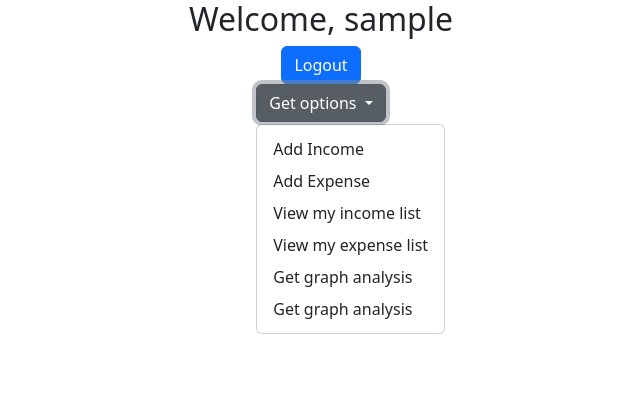
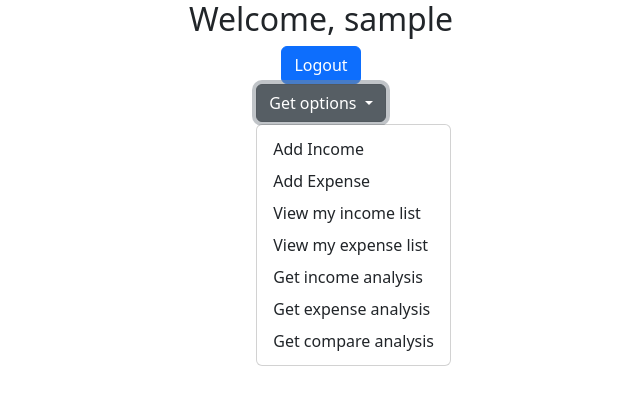
Before and after one commit to nikelyandjelo/Data_Project, a Django app: page /home/ in a window 1280 px wide, after a click on "Get options". Shown: the top 405 px of the page, without its empty margins (319-959 px from the left). Run offline with Django 4.2, Linux system fonts and the light colour scheme; the visitor is signed in with stand-in values (Sample User, id 1); some libraries are stand-ins or nearby versions.

Commit message:
added compare func&convert_set_to_csv

```diff
--- a/dataProject/myproject/main_page/templates/home.html
+++ b/dataProject/myproject/main_page/templates/home.html
@@ -13,8 +13,9 @@
     <li><a class = "dropdown-item" href="{% url 'add_expense' %}">Add Expense</a></li>
     <li><a class = "dropdown-item" href="{% url 'income_list' %}">View my income list</a></li>
     <li><a class = "dropdown-item" href="{% url 'expense_list' %}">View my expense list</a></li>
-    <li><a class = "dropdown-item" href="{% url 'graph_income' %}">Get graph analysis</a></li>
-    <li><a class = "dropdown-item" href="{% url 'graph_expense' %}">Get graph analysis</a></li>
+    <li><a class = "dropdown-item" href="{% url 'graph_income' %}">Get income analysis</a></li>
+    <li><a class = "dropdown-item" href="{% url 'graph_expense' %}">Get expense analysis</a></li>
+    <li><a class = "dropdown-item" href="{% url 'compare' %}">Get compare analysis</a></li>
   </ul>
 </div>
 </div>
--- a/dataProject/myproject/main_page/urls.py
+++ b/dataProject/myproject/main_page/urls.py
@@ -16,5 +16,6 @@ urlpatterns = [
     path('logout/', auth_views.LogoutView.as_view(), name='logout'),
     path('graph_income/', views.graph_income, name='graph_income'),
     path('graph_expense/', views.graph_expense, name='graph_expense'),
+    path('compare/', views.compare_income_expense, name='compare'),
 ]
 urlpatterns += static(settings.STATIC_URL, document_root=settings.STATIC_ROOT)
--- a/dataProject/myproject/main_page/views.py
+++ b/dataProject/myproject/main_page/views.py
@@ -1,10 +1,11 @@
 from django.shortcuts import render, redirect
-from .graph import plot_histogram, line_graph, pie_chart, chart_bar
+from .graph import plot_histogram, line_graph, pie_chart, chart_bar, compare
 from .models import Income, Expense, Category
 from .forms import IncomeForm, ExpenseForm, process_category
 from django.contrib.auth.decorators import login_required
 import matplotlib.pyplot as plt
 import pandas as pd
+from io import StringIO
 import csv
 import os
 
@@ -23,6 +24,16 @@ def convert_to_csv(data, fieldnames):
             })
 
     return filename
+
+def convert_set_to_csv(queryset, fieldnames):
+    output = StringIO()
+    writer = csv.DictWriter(output, fieldnames=fieldnames)
+    writer.writeheader()
+    for obj in queryset:
+        row = {field: getattr(obj, field) for field in fieldnames}
+        writer.writerow(row)
+    return output.getvalue()
+
 
 @login_required
 def graph_income(request):
@@ -120,6 +131,33 @@ def graph_expense(request):
     return render(request, 'graph_expense.html', context)
 
 @login_required
+def compare_income_expense(request):
+    incomes = Income.objects.filter(user=request.user)
+    fieldnames = ['date', 'amount', 'currency', 'category_id']
+    csv_data1 = convert_set_to_csv(incomes, fieldnames)
+
+    expenses = Expense.objects.filter(user=request.user)
+    fieldnames = ['date', 'amount', 'currency', 'payment_method','category_id']
+    csv_data2 = convert_set_to_csv(expenses, fieldnames)
+
+    df1 = pd.read_csv(StringIO(csv_data1))
+    df2 = pd.read_csv(StringIO(csv_data2))
+    income_sum = df1['amount'].sum()
+    expense_sum = df2['amount'].sum()
+    print(income_sum)
+    print(expense_sum)
+    # combined_df = pd.concat([income_sum, expense_sum])
+    data = {'Type': ['Income', 'Expense'], 'Amount': [income_sum, expense_sum]}
+    df = pd.DataFrame(data)
+    fig = compare(data=df, x='Type', y='Amount')
+    graph_filename = os.path.join('static', 'compare.png')
+    plt.savefig(graph_filename)
+    plt.close(fig)
+    context = {'graph_filename': graph_filename}
+    return render(request, 'compare.html', context)
+
+
+@login_required
 def home_view(request):
     username = request.user.username
     return render(request, 'home.html', {'username': username})
```
Also changed, not shown: dataProject/myproject/data.csv (+2 -5 lines), dataProject/myproject/main_page/graph.py (+9 -0 lines), dataProject/myproject/main_page/templates/compare.html (added, +18 -0 lines), dataProject/myproject/static/compare.png (added).
